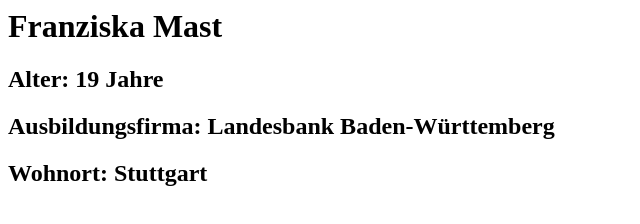
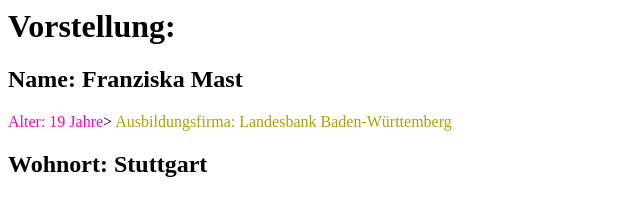
Before and after one commit to issiem/Vorstellung, a plain HTML site: page index.html in a window 1280 px wide. Shown: the whole page, without its empty margins (0-640 px from the left). Drawn offline with Linux system fonts and the light colour scheme.

Commit message:
3 commit

```diff
--- a/index.html
+++ b/index.html
@@ -1,4 +1,5 @@
-<h1>Franziska Mast</h1>
-<h2>Alter: 19 Jahre</h2>
-<h2>Ausbildungsfirma: Landesbank Baden-Württemberg</h2>
+<h1>Vorstellung:</h1>
+<h2>Name: Franziska Mast</h2>
+<font color = "#FF00BF" >Alter: 19 Jahre</font>>
+<font color = "blau">Ausbildungsfirma: Landesbank Baden-Württemberg</font>
 <h2>Wohnort: Stuttgart</h2>
```
Also changed, not shown: 1 other file.
